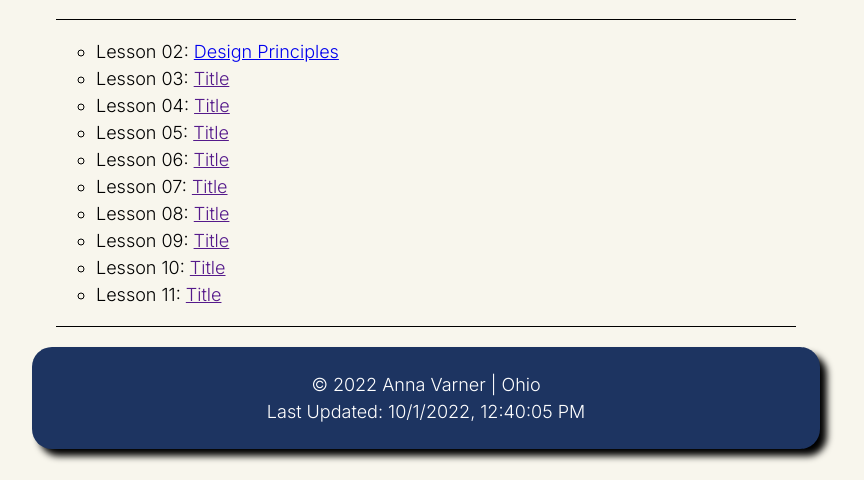
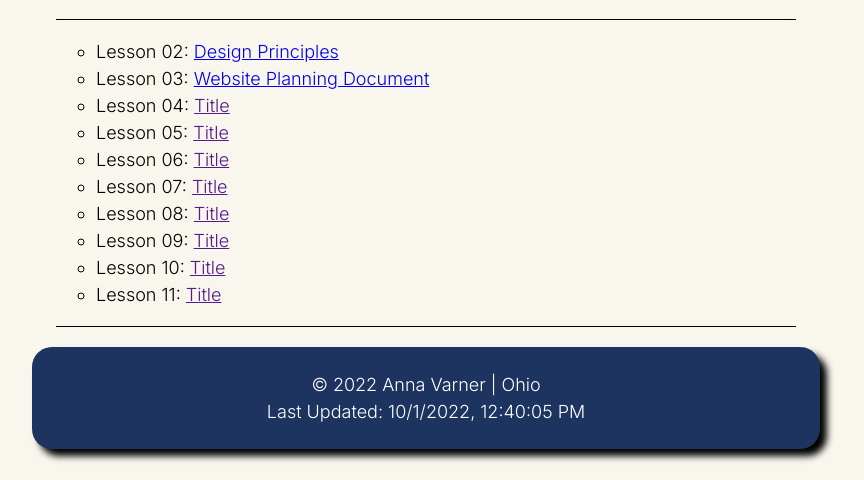
Before and after one commit to annavarner/wdd230, a plain HTML site: page index.html in a window 1280 px wide. Shown: the part 320-800 px from the top of the page, without its empty margins (214-1078 px from the left). Drawn offline with Linux system fonts and the light colour scheme.

Commit message:
update home for W03

```diff
--- a/index.html
+++ b/index.html
@@ -35,7 +35,7 @@
         <!-- unordered list that will updated later with assignment links -->
         <ul>
           <li>Lesson 02: <a href="./lesson2/design-principles.html">Design Principles</a></li>
-          <li>Lesson 03: <a href="">Title</a></li>
+          <li>Lesson 03: <a href="./lesson3/index.html">Website Planning Document</a></li>
           <li>Lesson 04: <a href="">Title</a></li>
           <li>Lesson 05: <a href="">Title</a></li>
           <li>Lesson 06: <a href="">Title</a></li>
```
